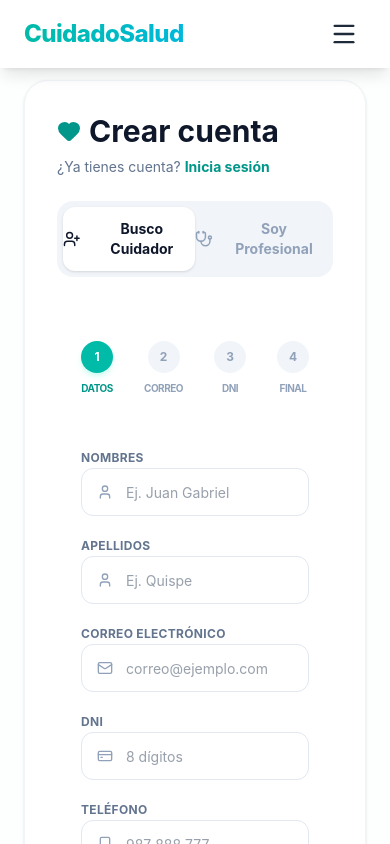
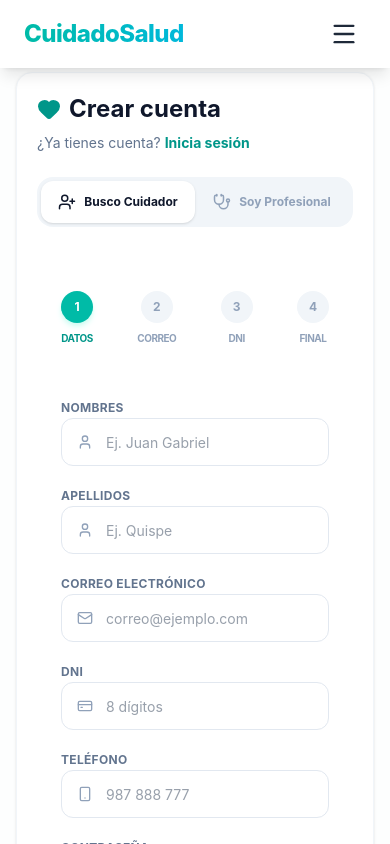
Before and after one commit to Jenss-UNI/SistemaContratoEnfermero, a React (Vite) app in the folder Frontend-Sistema/: page /register in a window 390 px wide. Shown: the top 844 px of the page. Built offline with nearby package versions, Linux system fonts and the light colour scheme.

Commit message:
feat: diseño responsive del registro

```diff
--- a/Frontend-Sistema/src/app/features/auth/register/RegisterPage.tsx
+++ b/Frontend-Sistema/src/app/features/auth/register/RegisterPage.tsx
@@ -3,7 +3,6 @@
 import { Link } from "react-router-dom";
 import { Header } from "../../../shared/layout";
 import loginImage from "../../../../assets/login/inicarsesion.jpg";
-
 
 import ClienteForm from "./components/ClientForm";
 import ProfesionalForm from "./components/ProfesionalForm";
@@ -14,49 +13,59 @@
   return (
     <>
       <Header />
-      <main className="min-h-screen bg-white pt-[56px]">
-        <section className="min-h-[calc(100dvh-56px)] w-full grid md:grid-cols-[0.8fr_1.2fr]">
 
-          <div className="relative hidden md:block">
+      <main className="h-screen bg-white pt-[56px] overflow-hidden">
+
+
+        <section className="h-[calc(100dvh-56px)] w-full grid md:grid-cols-[0.8fr_1.2fr]">
+
+
+          <div className="relative hidden md:block h-full">
             <img src={loginImage} alt="Cuidado Salud" className="absolute inset-0 h-full w-full object-cover" />
             <div className="absolute inset-0 bg-teal-950/45" />
             <div className="absolute inset-x-0 bottom-0 p-10 text-white">
-              <h1 className="text-4xl font-bold italic">Cuidado profesional para tu familia</h1>
-              <p className="mt-4 opacity-90 font-light tracking-wide">Plataforma segura y verificada.</p>
+              <h1 className="text-4xl font-bold italic text-balance">Cuidado profesional para tu familia</h1>
+              <p className="mt-4 opacity-90 font-light tracking-wide text-pretty">Plataforma segura y verificada.</p>
             </div>
           </div>
 
-          <div className="flex items-center justify-center p-6 bg-slate-50/30 overflow-y-auto">
-            <div className="w-full max-w-2xl bg-white p-8 rounded-3xl shadow-sm border border-slate-100">
+
+          <div className="flex items-start md:items-center justify-center p-4 md:p-10 bg-slate-50/30 overflow-y-auto h-full">
+            {/* Cambié my-4 a my-auto para que se centre verticalmente si hay espacio de sobra */}
+            <div className="w-full max-w-2xl bg-white p-5 md:p-8 rounded-2xl md:rounded-3xl shadow-sm border border-slate-100 my-auto">
 
               <div className="mb-6">
                 <div className="flex items-center gap-2 mb-2 text-teal-600">
-                  <Heart size={24} fill="currentColor" />
-                  <h2 className="text-3xl font-bold text-slate-900">Crear cuenta</h2>
+                  <Heart size={24} fill="currentColor" className="shrink-0" />
+                  <h2 className="text-2xl md:text-3xl font-bold text-slate-900">Crear cuenta</h2>
                 </div>
-                <p className="text-sm text-slate-500">¿Ya tienes cuenta? <Link to="/login" className="text-teal-600 font-bold hover:underline">Inicia sesión</Link></p>
+                <p className="text-sm text-slate-500">
+                  ¿Ya tienes cuenta? <Link to="/login" className="text-teal-600 font-bold hover:underline">Inicia sesión</Link>
+                </p>
               </div>
 
-              {/* SELECTOR */}
-              <div className="bg-slate-100 p-1.5 rounded-2xl flex items-center mb-8">
+              <div className="bg-slate-100 p-1 rounded-2xl flex flex-row items-center mb-8">
                 <button
                   type="button"
                   onClick={() => setTipoUsuario('cliente')}
-                  className={`flex-1 flex items-center justify-center gap-2 py-3 rounded-xl text-sm font-bold transition-all ${tipoUsuario === 'cliente' ? 'bg-white text-slate-900 shadow-sm' : 'text-slate-400'}`}
+                  className={`flex-1 flex items-center justify-center gap-2 py-3 rounded-xl text-xs md:text-sm font-bold transition-all ${tipoUsuario === 'cliente' ? 'bg-white text-slate-900 shadow-sm' : 'text-slate-400'}`}
                 >
-                  <UserPlus size={18} /> Busco Cuidador
+                  <UserPlus size={18} className="shrink-0" />
+                  <span className="truncate">Busco Cuidador</span>
                 </button>
                 <button
                   type="button"
                   onClick={() => setTipoUsuario('profesional')}
-                  className={`flex-1 flex items-center justify-center gap-2 py-3 rounded-xl text-sm font-bold transition-all ${tipoUsuario === 'profesional' ? 'bg-white text-slate-900 shadow-sm' : 'text-slate-400'}`}
+                  className={`flex-1 flex items-center justify-center gap-2 py-3 rounded-xl text-xs md:text-sm font-bold transition-all ${tipoUsuario === 'profesional' ? 'bg-white text-slate-900 shadow-sm' : 'text-slate-400'}`}
                 >
-                  <Stethoscope size={18} /> Soy Profesional
+                  <Stethoscope size={18} className="shrink-0" />
+                  <span className="truncate">Soy Profesional</span>
                 </button>
               </div>
 
-              {}
-              {tipoUsuario === 'cliente' ? <ClienteForm /> : <ProfesionalForm />}
+              <div className="animate-in fade-in slide-in-from-bottom-2 duration-500">
+                {tipoUsuario === 'cliente' ? <ClienteForm /> : <ProfesionalForm />}
+              </div>
 
             </div>
           </div>
```
